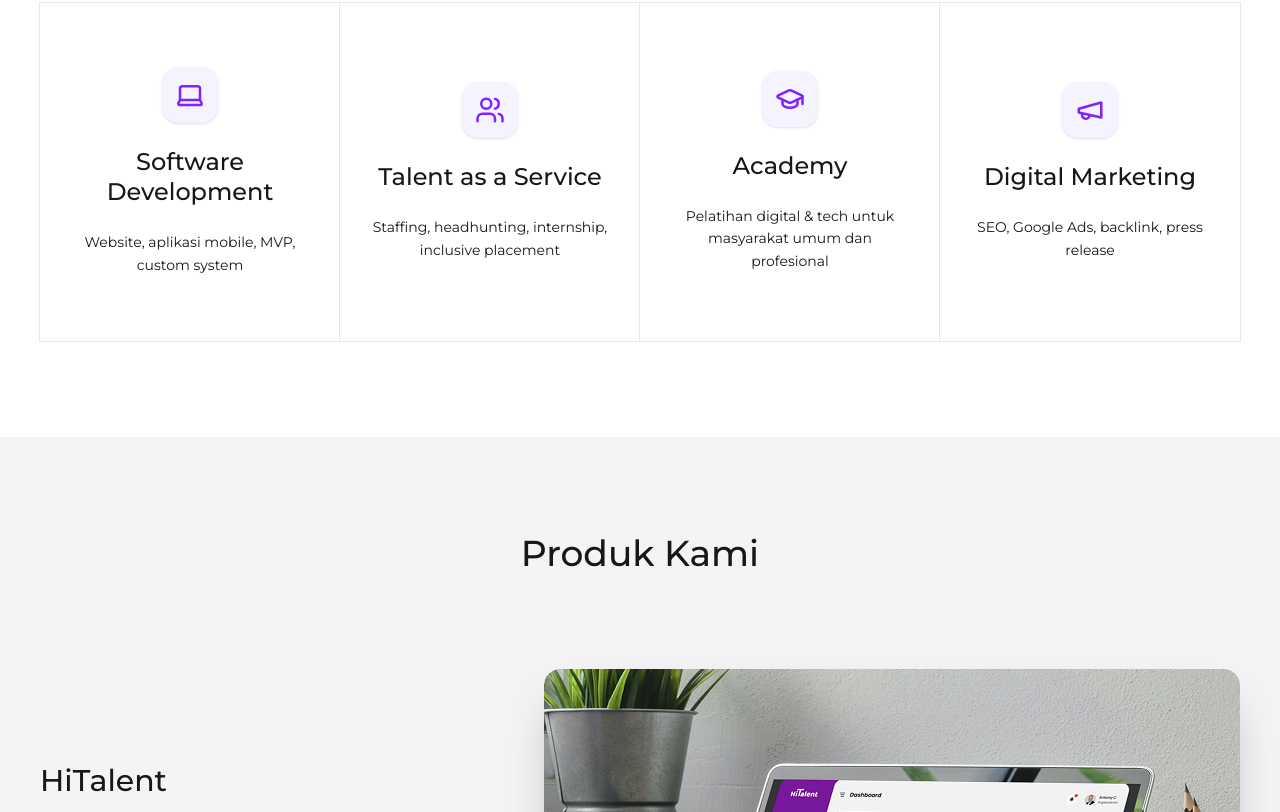
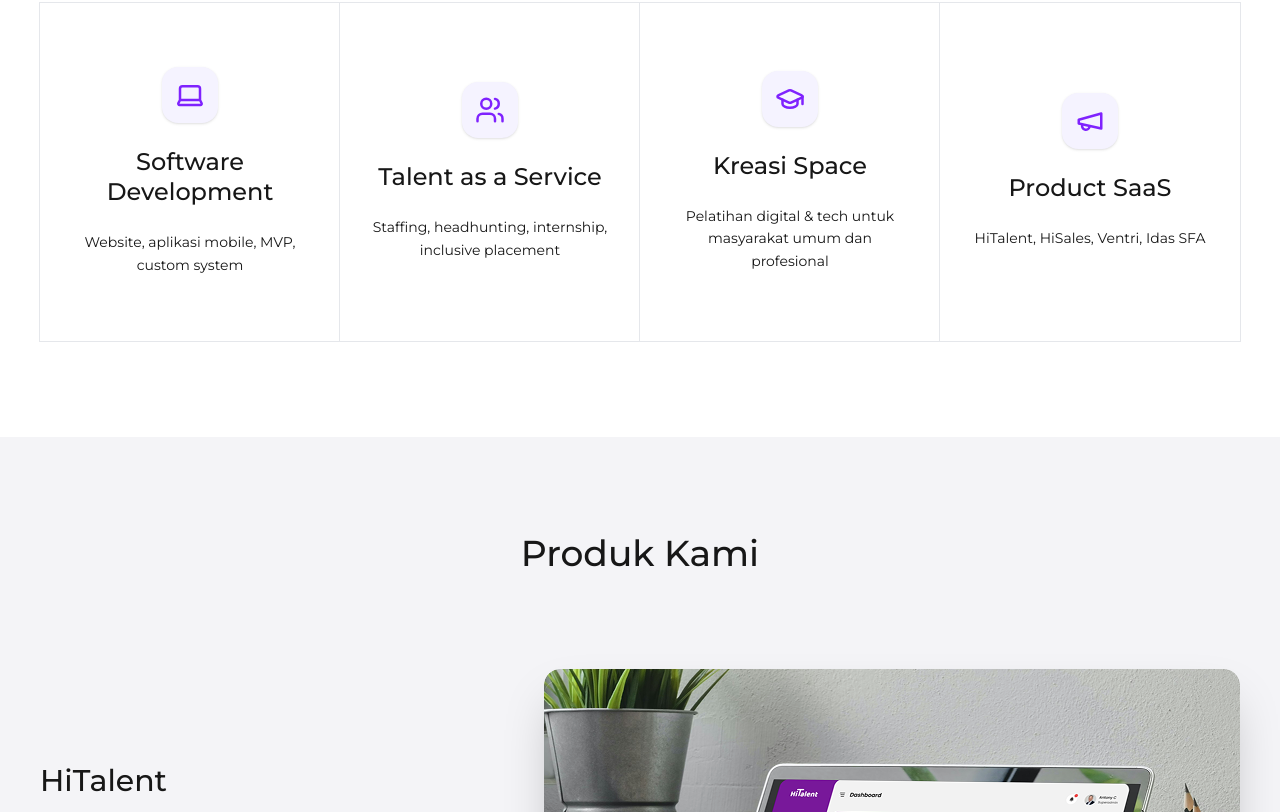
Before and after one commit to septa-cyber/compro-kreasitech, a Next.js app: page / in a window 1280 px wide. Shown: the part 2588-3400 px from the top of the page. Built offline with nearby package versions, Linux system fonts and the light colour scheme.

Commit message:
feat: add Services component to the landing page.

```diff
--- a/components/landing/Services.tsx
+++ b/components/landing/Services.tsx
@@ -48,7 +48,7 @@ export default function Services() {
                             <LuGraduationCap className="text-3xl text-violet-600 group-hover:text-white transition-colors duration-300" />
                         </div>
                         <h3 className="self-stretch text-text-light group-hover:text-white text-2xl font-medium font-montserrat leading-tight transition-colors duration-300">
-                            Academy
+                            Kreasi Space
                         </h3>
                         <p className="self-stretch text-text-light group-hover:text-white text-sm font-normal font-montserrat leading-relaxed transition-colors duration-300">
                             Pelatihan digital & tech untuk masyarakat umum dan profesional
@@ -61,10 +61,10 @@ export default function Services() {
                             <LuMegaphone className="text-3xl text-violet-600 group-hover:text-white transition-colors duration-300" />
                         </div>
                         <h3 className="self-stretch text-text-light group-hover:text-white text-2xl font-medium font-montserrat leading-tight transition-colors duration-300">
-                            Digital Marketing
+                            Product SaaS
                         </h3>
                         <p className="self-stretch text-text-light group-hover:text-white text-sm font-normal font-montserrat leading-relaxed transition-colors duration-300">
-                            SEO, Google Ads, backlink, press release
+                            HiTalent, HiSales, Ventri, Idas SFA
                         </p>
                     </Link>
 
```
